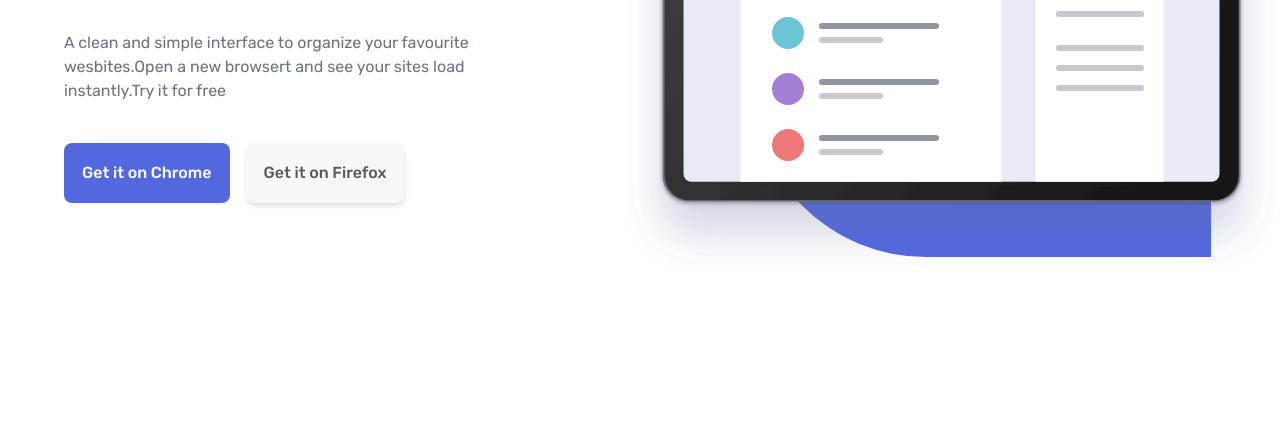
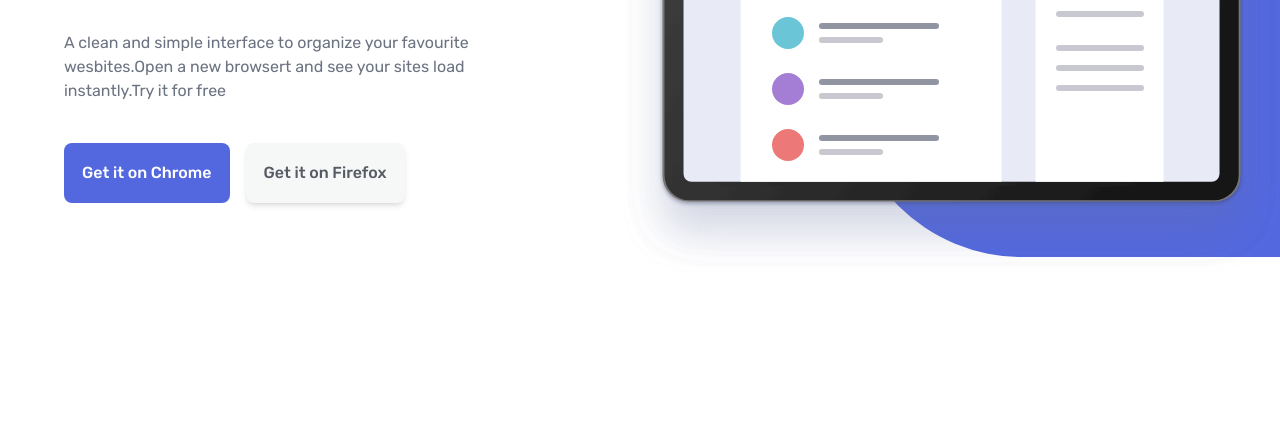
Before and after one commit to Biki-das/Bookmarking-app, a website built with Vite: page index.html in a window 1280 px wide. Shown: the part 378-800 px from the top of the page. Built offline with nearby package versions, Linux system fonts and the light colour scheme.

Commit message:
Added changes

```diff
--- a/index.html
+++ b/index.html
@@ -1,5 +1,5 @@
 <!DOCTYPE html>
-<html lang="en">
+<html lang="en" class="overflow-x-hidden">
   <head>
     <meta charset="UTF-8" />
     <meta name="viewport" content="width=device-width, initial-scale=1.0" />
@@ -11,10 +11,10 @@
     />
     <title>Booking Manager</title>
   </head>
-  <body class="relative overflow-hidden">
+  <body class="relative overflow-x-hidden">
     <div
       id="mobile-nav"
-      class="animate-slideup top-0 fixed w-screen h-screen bg-veryDarkBlue bg-opacity-90 flex-col justify-between hidden z-[999]"
+      class="overflow-x-hidden animate-slideup top-0 left-0 fixed w-screen h-full bg-veryDarkBlue bg-opacity-90 flex-col justify-between hidden z-50"
     >
       <section>
         <div class="flex w-[90%] mx-auto justify-between p-6 items-center">
@@ -187,7 +187,7 @@
           src="./Assests/images/illustration-hero.svg"
         />
         <div
-          class="bg-softBlue w-[70%] h-[70%] absolute top-[20%] left-32 rounded-l-full right-0"
+          class="bg-softBlue w-[70%] h-[70%] left-56 absolute top-[20%] rounded-l-full right-0 overflow-x-hidden"
         ></div>
       </article>
     </main>
```
